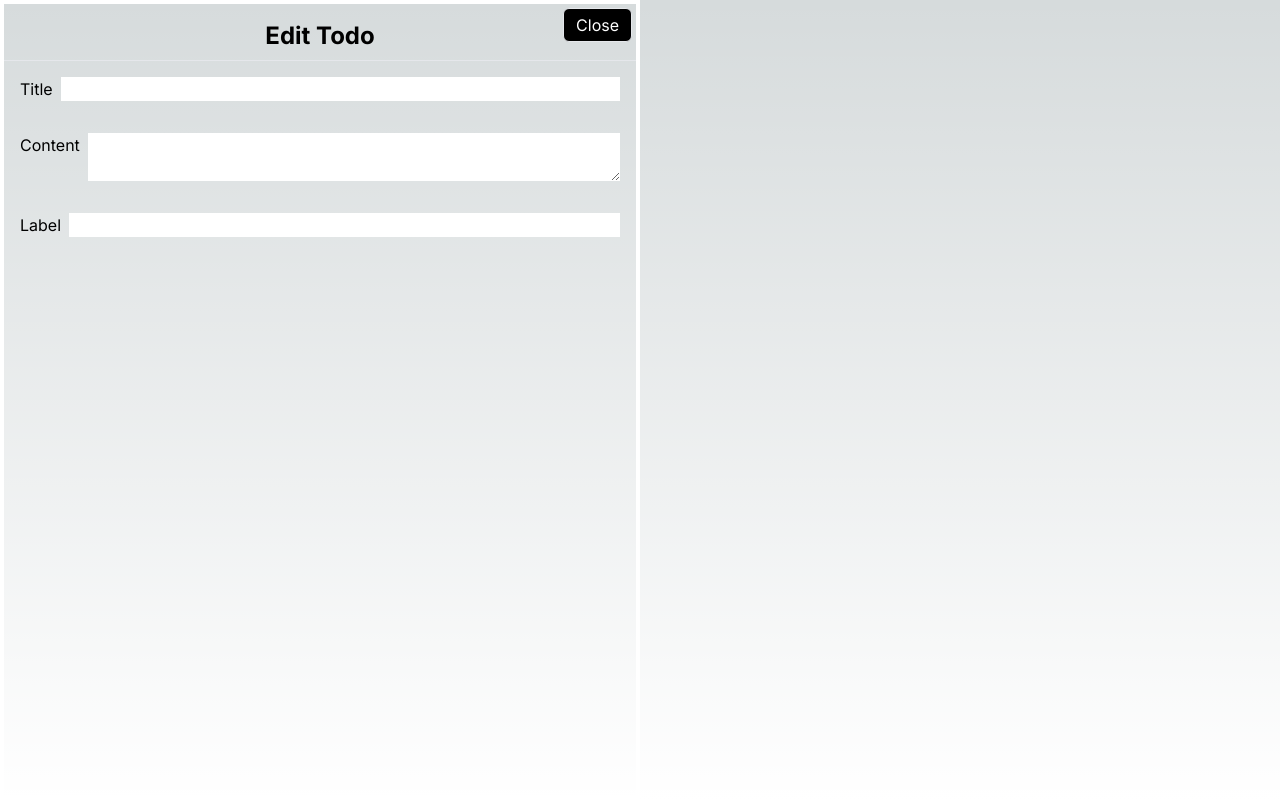
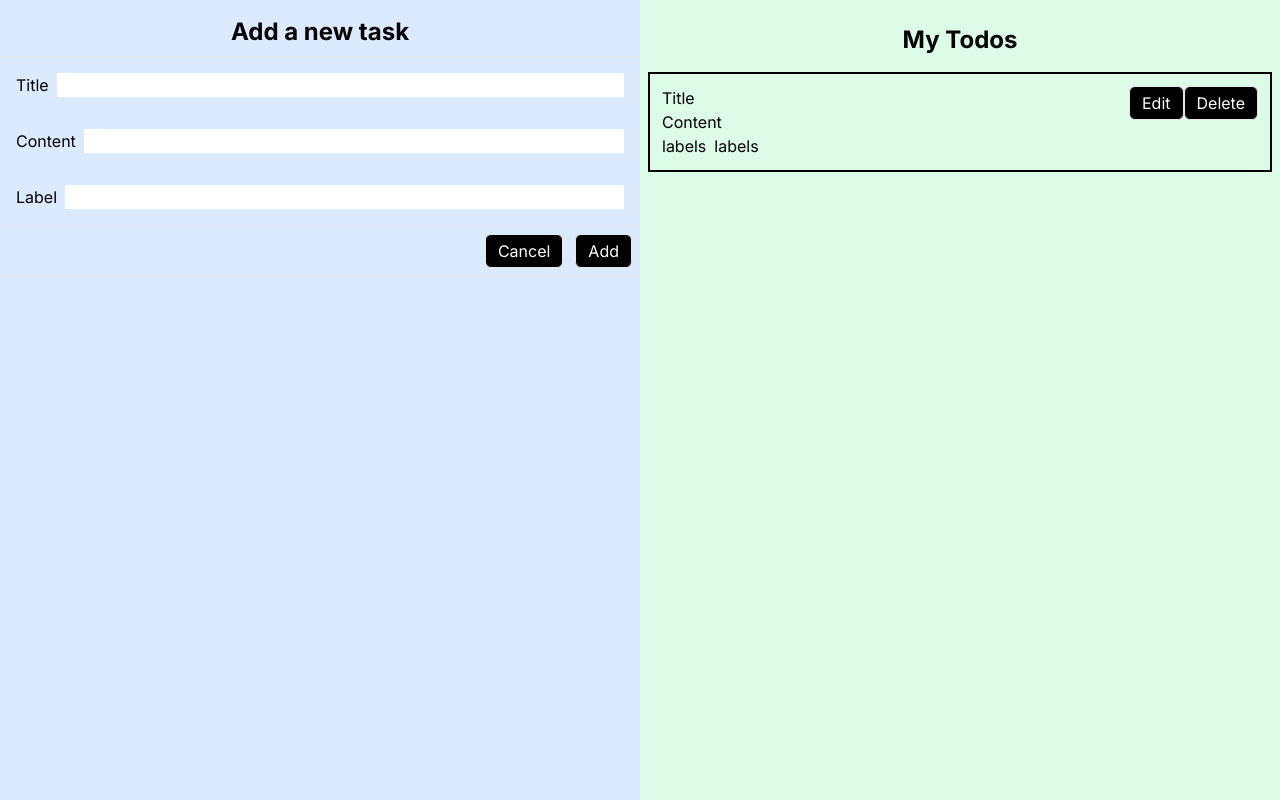
Before and after one commit to mohdasifabid/todo-app-cna, a Next.js app: page / in a window 1280 px wide. Built offline with nearby package versions, Linux system fonts and the light colour scheme.

Commit message:
Add todo editing component

```diff
--- a/app/page.tsx
+++ b/app/page.tsx
@@ -1,15 +1,22 @@
+"use client";
 import { EditTodo } from "@/components/EditTodo";
 import Sidebar from "@/components/Sidebar";
 import { TodosListingPage } from "@/components/TodosListingPage";
 import AddTask from "@/components/addTask";
 import Image from "next/image";
+import { useState } from "react";
 
 export default function Home() {
+  const [isModalOpen, setIsModalOpen] = useState(false);
   return (
     <main className="flex min-h-screen">
-      {/* <AddTask/>
-      <TodosListingPage/> */}
-      <EditTodo/>
+      <AddTask />
+      <TodosListingPage setIsModalOpen={setIsModalOpen} />
+      {isModalOpen && (
+        <div className="absolute w-full min-h-screen flex justify-center items-center">
+          <EditTodo setIsModalOpen={setIsModalOpen} />
+        </div>
+      )}
     </main>
   );
 }
--- a/components/EditTodo.tsx
+++ b/components/EditTodo.tsx
@@ -1,7 +1,10 @@
-export function EditTodo() {
+export function EditTodo({ setIsModalOpen }:any) {
   return (
-    <div className="w-1/2 border-4 border-solid border-white relative">
-      <button className="border pt-1 pl-3 pr-3 pb-1 bg-black text-white rounded-md absolute top-1 right-1">
+    <div className="w-1/2 border-4 border-solid border-white relative bg-red-200">
+      <button
+        onClick={() => setIsModalOpen(false)}
+        className="border pt-1 pl-3 pr-3 pb-1 bg-black text-white rounded-md absolute top-1 right-1"
+      >
         Close
       </button>
       <div>
--- a/components/TodosListingPage.tsx
+++ b/components/TodosListingPage.tsx
@@ -1,9 +1,9 @@
 "use client";
 import { useState } from "react";
 
-export function TodosListingPage() {
+export function TodosListingPage({ setIsModalOpen }: any) {
   return (
-    <div className="w-1/2 bg-green-100 p-2 ">
+    <div className="w-1/2 bg-green-100 p-2">
       <h1 className="text-2xl pt-4 text-center font-bold pb-4">My Todos</h1>
       <div className="border-2 border-solid border-black  p-3 flex justify-between">
         <div>
@@ -15,7 +15,10 @@ export function TodosListingPage() {
           </div>
         </div>
         <div>
-          <button className="border pt-1 pl-3 pr-3 pb-1 bg-black text-white rounded-md">
+          <button
+            className="border pt-1 pl-3 pr-3 pb-1 bg-black text-white rounded-md"
+            onClick={() => setIsModalOpen(true)}
+          >
             Edit
           </button>
           <button className="border pt-1 pl-3 pr-3 pb-1 bg-black text-white rounded-md">
```
